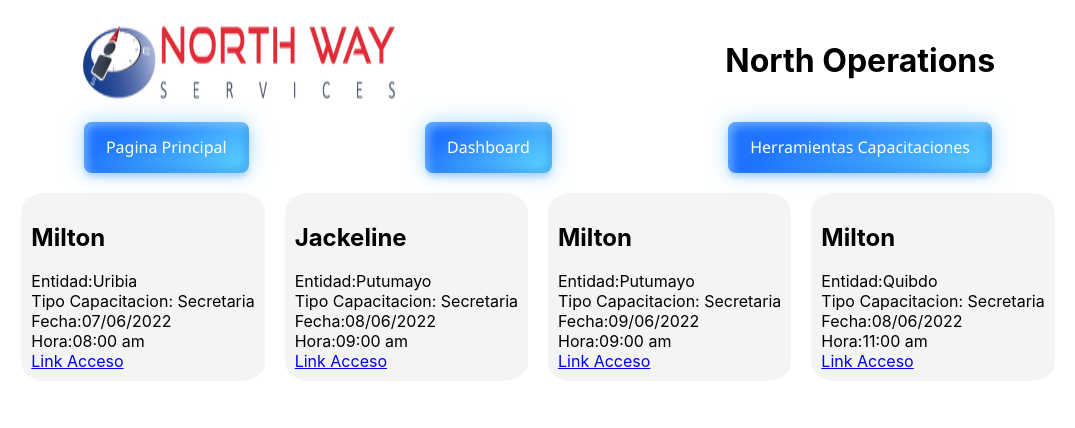
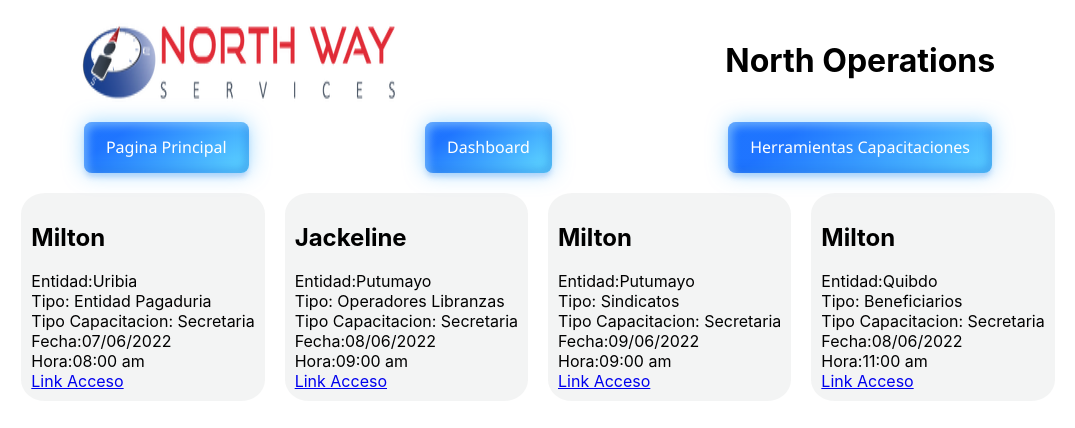
Before and after one commit to MiltonRiscanevo/northoperation, a React (Create React App) app: page /dashboard in a window 1280 px wide. Shown: the top 428 px of the page, without its empty margins (102-1177 px from the left). Built offline with nearby package versions, Linux system fonts and the light colour scheme.

Commit message:
insertando nueva linea

```diff
--- a/src/DataTrainer.json
+++ b/src/DataTrainer.json
@@ -2,6 +2,7 @@
     {
         "Capacitador":"Milton",
         "Entidad":"Uribia",
+        "TipoCapacitacion":"Entidad Pagaduria",
         "Fecha":"07/06/2022",
         "Hora":"08:00 am",
         "LinkAcceso":"Url: https//"
@@ -10,12 +11,14 @@
     {
         "Capacitador":"Jackeline",
         "Entidad":"Putumayo",
+        "TipoCapacitacion":"Operadores Libranzas",
         "Fecha":"08/06/2022",
         "Hora":"09:00 am",
         "LinkAcceso":"https://teams.microsoft.com/l/meetup-join/19%3ameeting_ZDY2ZWUxMWEtNjQ4NS00NzkyLTk0YzMtY2FlMDJkNGIwZjI1%40thread.v2/0?context=%7b%22Tid%22%3a%2231fcfb3f-8a0b-4ab5-b792-74c9062b9c8e%22%2c%22Oid%22%3a%22ca28b465-e3bc-4998-b28c-43952520f093%22%7d"
     },{
         "Capacitador":"Milton",
         "Entidad":"Putumayo",
+        "TipoCapacitacion":"Sindicatos",
         "Fecha":"09/06/2022",
         "Hora":"09:00 am",
         "LinkAcceso":"https://teams.microsoft.com/l/meetup-join/19%3ameeting_MzhjOTk0ZDAtMDQ3NC00ZTliLWI4ZDItMTZhNjYxZTM1NzZk%40thread.v2/0?context=%7b%22Tid%22%3a%2231fcfb3f-8a0b-4ab5-b792-74c9062b9c8e%22%2c%22Oid%22%3a%22ca28b465-e3bc-4998-b28c-43952520f093%22%7d"
@@ -23,6 +26,7 @@
     },{
         "Capacitador":"Milton",
         "Entidad":"Quibdo",
+        "TipoCapacitacion":"Beneficiarios",
         "Fecha":"08/06/2022",
         "Hora":"11:00 am",
         "LinkAcceso":"https://teams.microsoft.com/dl/launcher/launcher.html?url=%2F_%23%2Fl%2Fmeetup-join%2F19%3Ameeting_MDhjYzFmNmItMjA5Ny00ZmQ3LWFhZDEtMTRmNjc0MzMxNjli%40thread.v2%2F0%3Fcontext%3D%257b%2522Tid%2522%253a%25222c9adbc4-dcb6-4165-bd6a-ee95efc5e4c6%2522%252c%2522Oid%2522%253a%25222f67dbc9-a703-4376-a70c-1ab1e2ea1b04%2522%257d%26anon%3Dtrue&type=meetup-join&deeplinkId=5a6e2bf9-d17e-44e0-b888-90192e5d0bf0&directDl=true&msLaunch=true&enableMobilePage=true&suppressPrompt=true"
--- a/src/components/dashboard/Dashboard.jsx
+++ b/src/components/dashboard/Dashboard.jsx
@@ -11,6 +11,8 @@ const Dashboard = () => {
                     <h2>{item.Capacitador}</h2>
                     <div>
                         Entidad:{item.Entidad}
+                        <br />
+                        Tipo: {item.TipoCapacitacion}
                         <br />
                         Tipo Capacitacion: Secretaria
                         <br />
```
